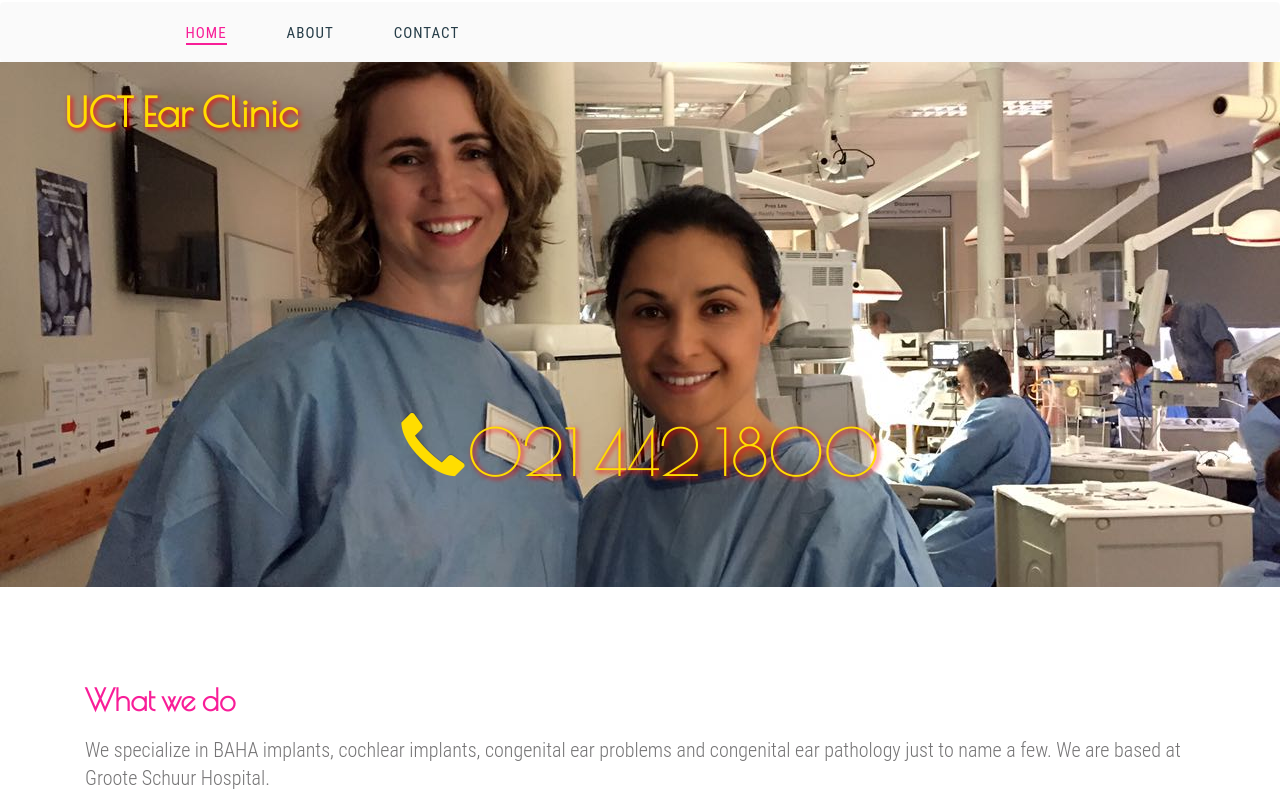
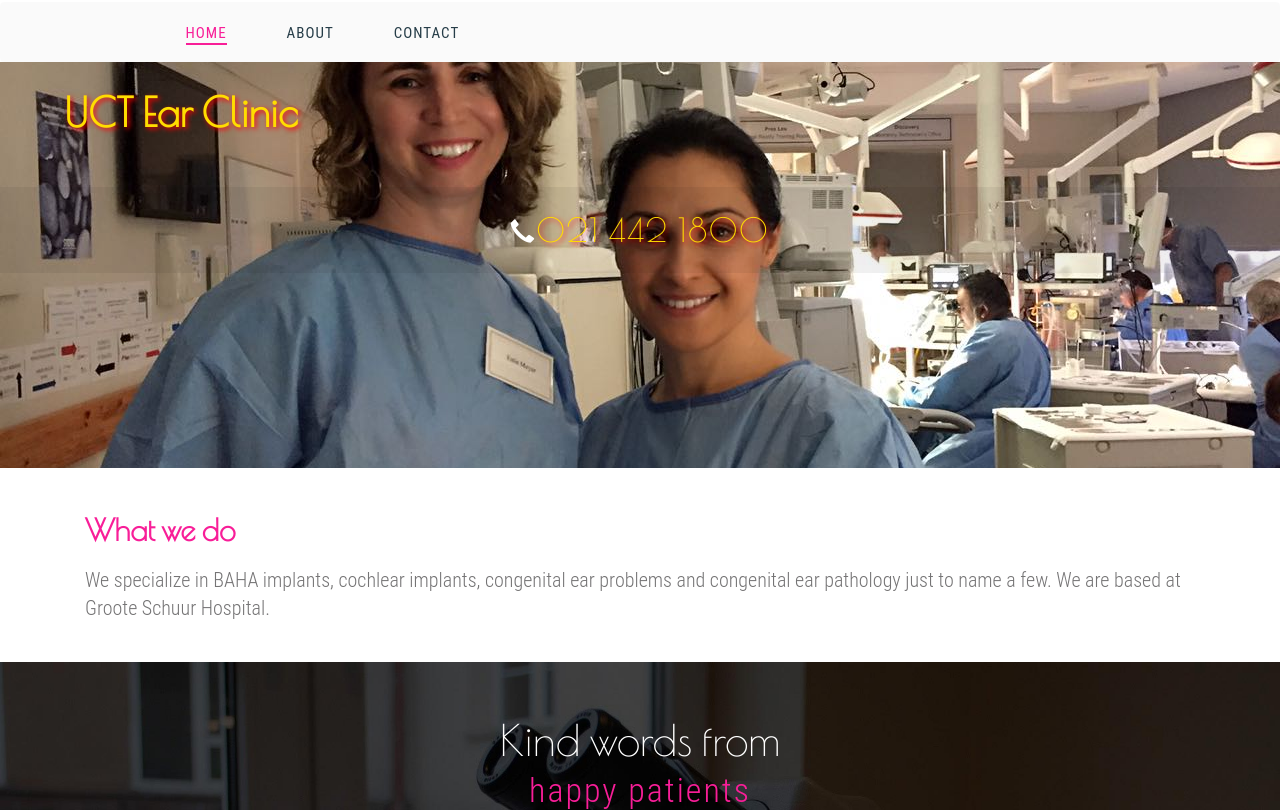
Before and after one commit to ear-clinic/earclinic.github.io, a Jekyll site: the page built from index.html, in a window 1280 px wide. Shown: the top 810 px of the page. Built offline with Jekyll 4.4.1, drawn with Linux system fonts in a browser that asks for light colours; nearby versions of some CDN libraries; library files that are not in the unit come from our copies; grey boxes are pictures that could not be loaded.

Commit message:
Simplify banner display on index and improve a bit for various common resolutions

```diff
--- a/css/custom.css
+++ b/css/custom.css
@@ -790,6 +790,8 @@
 	color: #FFDD00;
 	padding-left: 2px;
         text-shadow: 2px 2px 5px red;
+        font-size: 33px;
+        letter-spacing: 2px;
 }
 #home-number:hover{
 	text-decoration: none;
@@ -816,11 +818,34 @@
     margin-bottom: 20px !important;
 }
 
- @media screen and (min-width: 1366px){
 .inner-banner{
-	    min-height: 650px;
+    min-height: 564px;
+}
+@media screen and (max-width: 1366px){
+    .inner-banner{
+	min-height: 406px;
     }
 }
+@media screen and (max-width: 1024px){
+    .inner-banner{
+	min-height: 777px;
+    }
+}
+@media screen and (max-width: 768px){
+    .inner-banner{
+	min-height: 575px;
+    }
+}
+@media screen and (max-width: 568px){
+    .inner-banner{
+	min-height: 284px;
+    }
+}
+
 .cd-logo {
     text-shadow: 2px 2px 5px red;
 }
+
+.banner-bottom {
+    padding: 20px 0
+}
--- a/index.html
+++ b/index.html
@@ -25,93 +25,16 @@ layout: default
   </div>
 </nav>
 <!-- //header -->
-<div class="demo-2">
+<div class="inner-banner demo-2 text-center">
   <header class="logo">
     <h1><a class="cd-logo link link--takiri" href="index.html">UCT Ear Clinic <span>Estie & Tashneem</span></a></h1>
   </header>
-  <div id="slider" class="sl-slider-wrapper">
-
-    <div class="sl-slider">
-      <div class="sl-slide" data-orientation="horizontal" data-slice1-rotation="-25" data-slice2-rotation="-25" data-slice1-scale="2" data-slice2-scale="2">
-	<div class="sl-slide-inner">
-	  <div class="bg-img bg-img-1"></div>
-	  <h3 style="text-align: center"><span class="glyphicon glyphicon-earphone" aria-hidden="true"></span><a id="home-number" href="tel:{{ site.telephone }}">{{ site.telephone }}</a></h3>
-	</div>
-      </div>
-    </div><!-- /sl-slider -->
-
-  </div><!-- /slider-wrapper -->
-
+  <div id="breadcrumb_wrapper">
+    <div class="container">
+        <h3 style="text-align: center"><span class="glyphicon glyphicon-earphone" aria-hidden="true"></span><a id="home-number" href="tel:{{ site.telephone }}">{{ site.telephone }}</a></h3>
+    </div>
+  </div>
 </div>
-<script type="text/javascript" src="js/jquery.ba-cond.min.js"></script>
-<script type="text/javascript" src="js/jquery.slitslider.js"></script>
-<script type="text/javascript">
-  $(function() {
-
-  var Page = (function() {
-
-  var $nav = $( '#nav-dots > span' ),
-  slitslider = $( '#slider' ).slitslider( {
-  onBeforeChange : function( slide, pos ) {
-
-  $nav.removeClass( 'nav-dot-current' );
-  $nav.eq( pos ).addClass( 'nav-dot-current' );
-
-  }
-  } ),
-
-  init = function() {
-
-  initEvents();
-
-  },
-  initEvents = function() {
-
-  $nav.each( function( i ) {
-
-  $( this ).on( 'click', function( event ) {
-
-  var $dot = $( this );
-
-  if( !slitslider.isActive() ) {
-
-  $nav.removeClass( 'nav-dot-current' );
-  $dot.addClass( 'nav-dot-current' );
-
-  }
-
-  slitslider.jump( i + 1 );
-  return false;
-
-  } );
-
-  } );
-
-  };
-
-  return { init : init };
-
-  })();
-
-  Page.init();
-
-  /**
-  * Notes:
-  *
-  * example how to add items:
-  */
-
-  /*
-
-  var $items  = $('<div class="sl-slide sl-slide-color-2" data-orientation="horizontal" data-slice1-rotation="-5" data-slice2-rotation="10" data-slice1-scale="2" data-slice2-scale="1"><div class="sl-slide-inner bg-1"><div class="sl-deco" data-icon="t"></div><h2>some text</h2><blockquote><p>bla bla</p><cite>Margi Clarke</cite></blockquote></div></div>');
-
-  // call the plugin's add method
-  ss.add($items);
-
-  */
-
-  });
-</script>
 
 <!-- banner-bottom -->
 <div class="banner-bottom">
```
Lines whose indentation alone changed are shown as unchanged.
